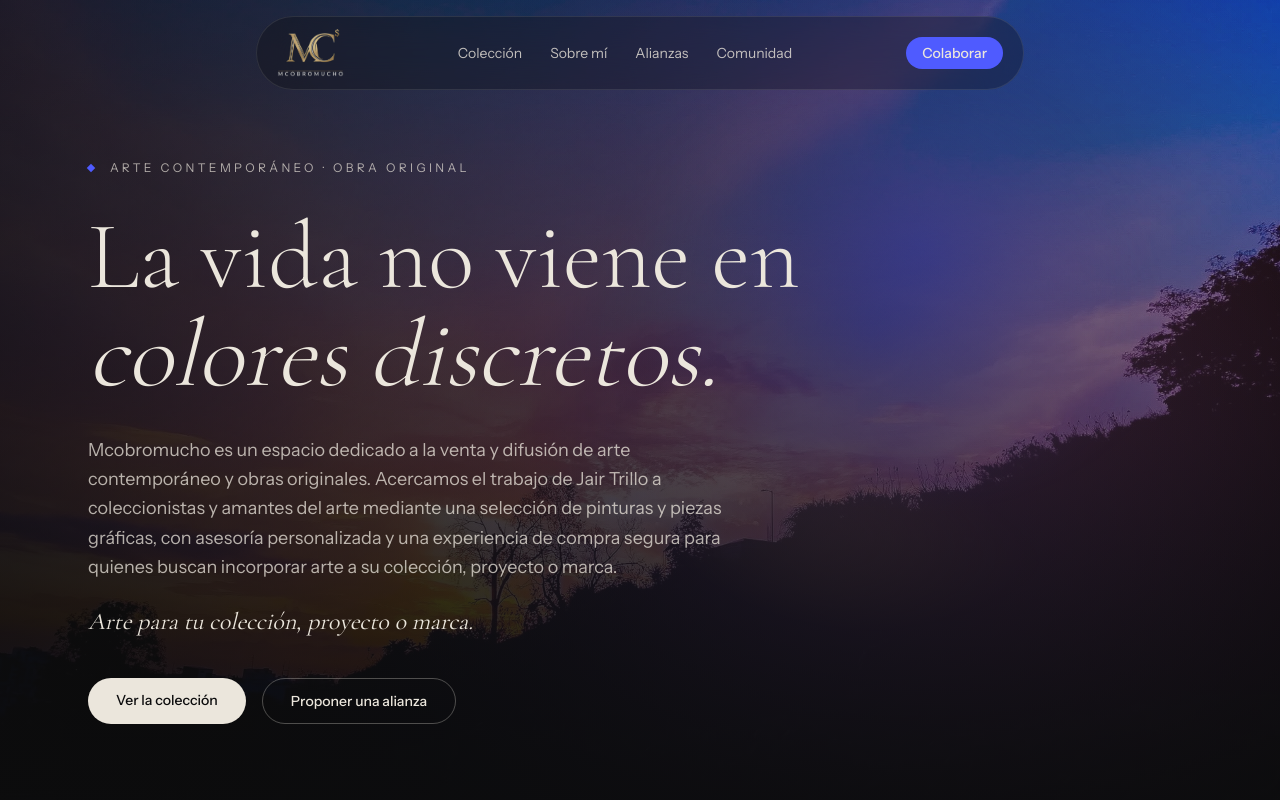
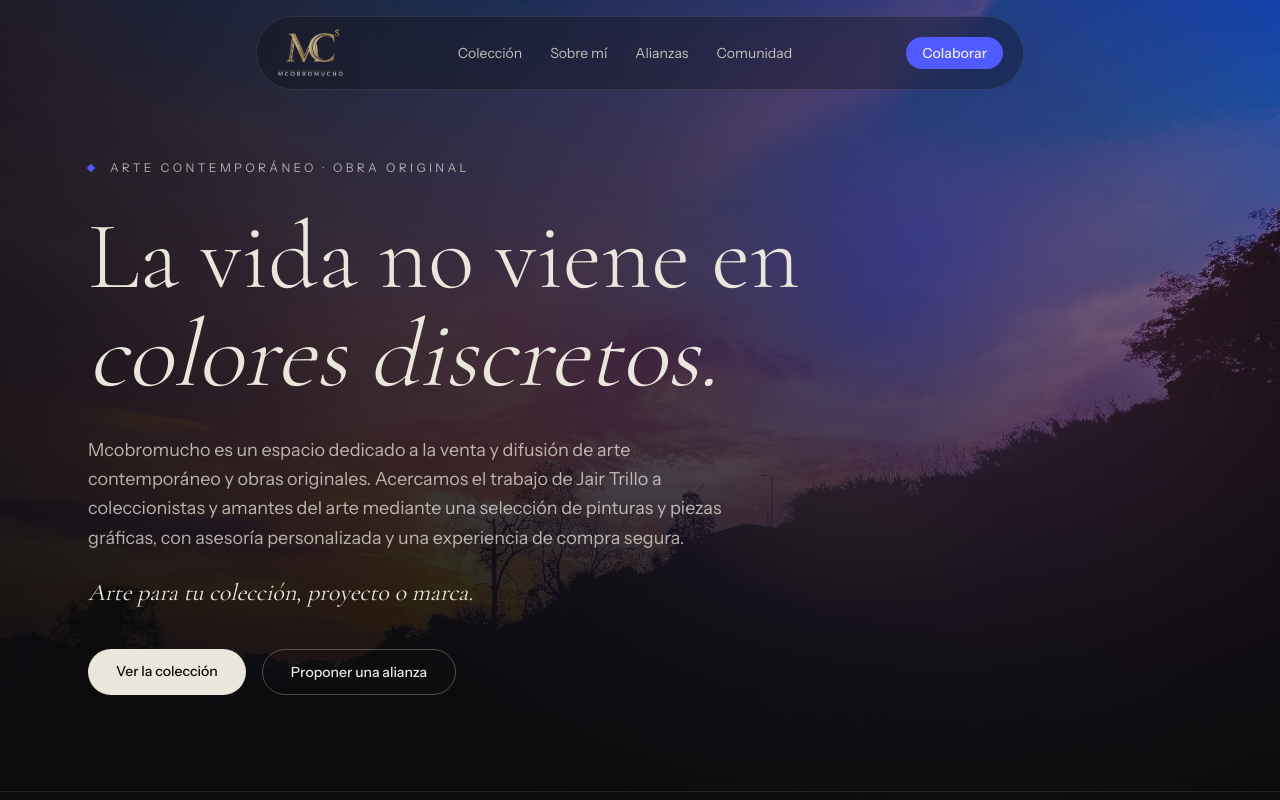
Before and after one commit to mcobromucho/PORTAFOLIO-ARTE, a Next.js app: page / in a window 1280 px wide. Shown: the top 800 px of the page. Built offline with nearby package versions, Linux system fonts and the light colour scheme.

Commit message:
Update Hero.tsx

```diff
--- a/src/components/Hero.tsx
+++ b/src/components/Hero.tsx
@@ -115,8 +115,7 @@ export default function Hero() {
           contemporáneo y obras originales. Acercamos el trabajo de Jair Trillo
           a coleccionistas y amantes del arte mediante una selección de pinturas
           y piezas gráficas, con asesoría personalizada y una experiencia de
-          compra segura para quienes buscan incorporar arte a su colección,
-          proyecto o marca.
+          compra segura.
         </p>
 
         <p
```
